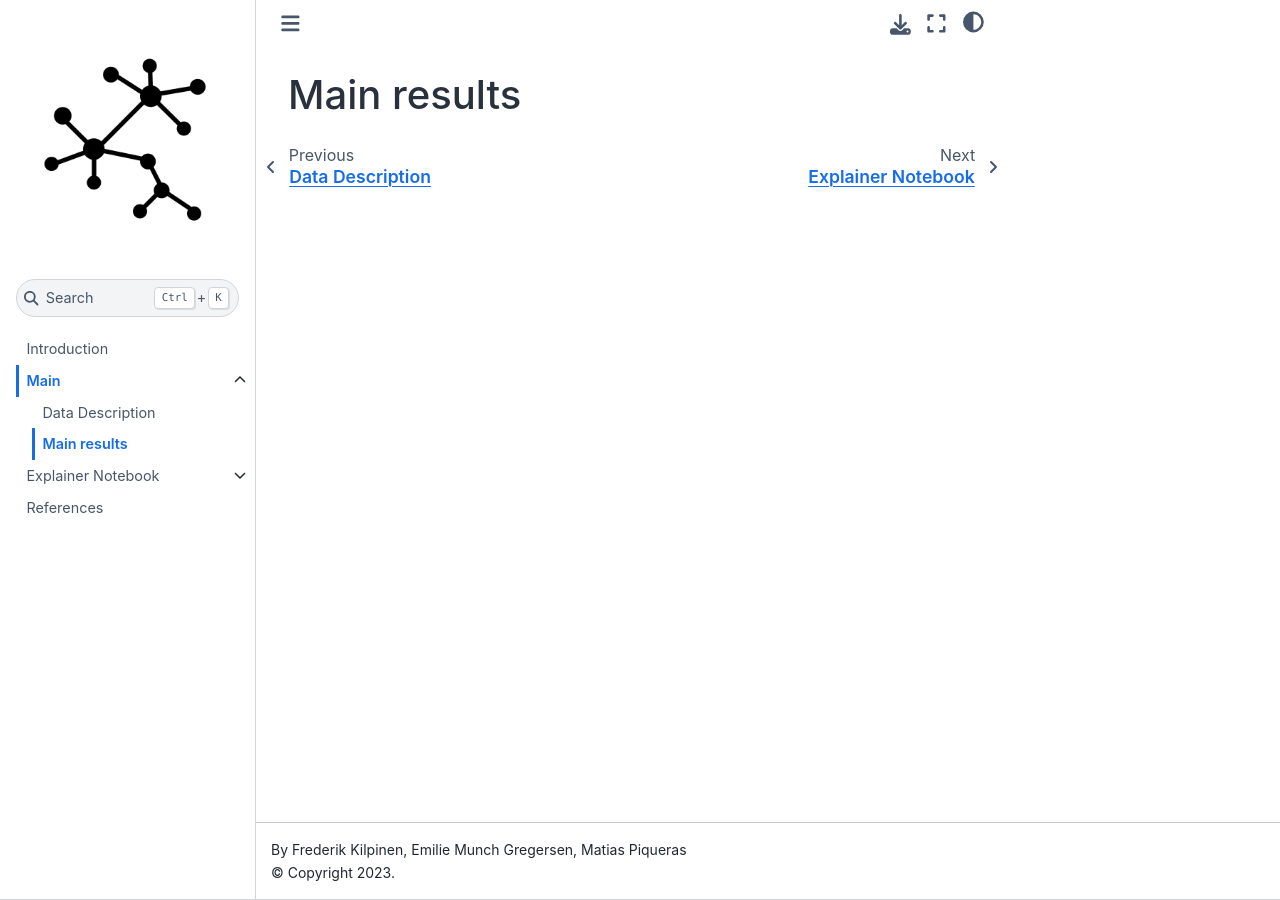
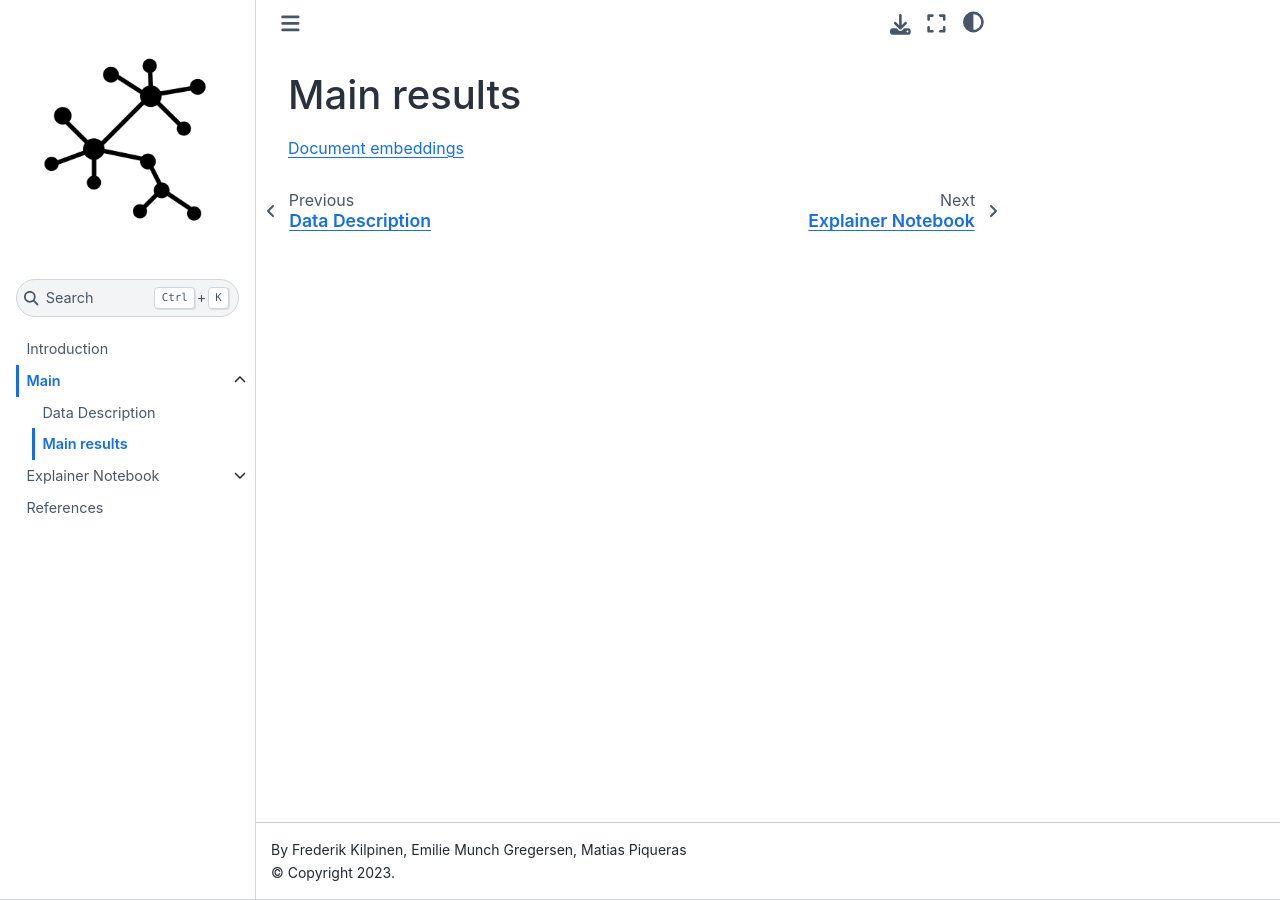
Before and after one commit to MatPiq/DTU-social-graphs-project-book, a Jupyter Book: the page built from main_results.md, in a window 1280 px wide. Built offline with Jupyter Book 1.0.4 settings and Sphinx 7.4.7 and the Sphinx Book theme 1.1.4, drawn with Linux system fonts in a browser that asks for light colours; pages that are not in the unit, such as notebooks, are missing from menus; comment, search, counter and statistics services are not loaded.

Commit message:
Update main_results.md

```diff
--- a/main_results.md
+++ b/main_results.md
@@ -1,2 +1,4 @@
 Main results
 ================
+
+[Document embeddings](https://projector.tensorflow.org/?config=https://gist.githubusercontent.com/MatPiq/139f3fccd6f0d0c6c9077f3aa87bd301/raw/0ab01b0d1615ac1f8ff686775fb9afa8b43e5422/config.json)
```
